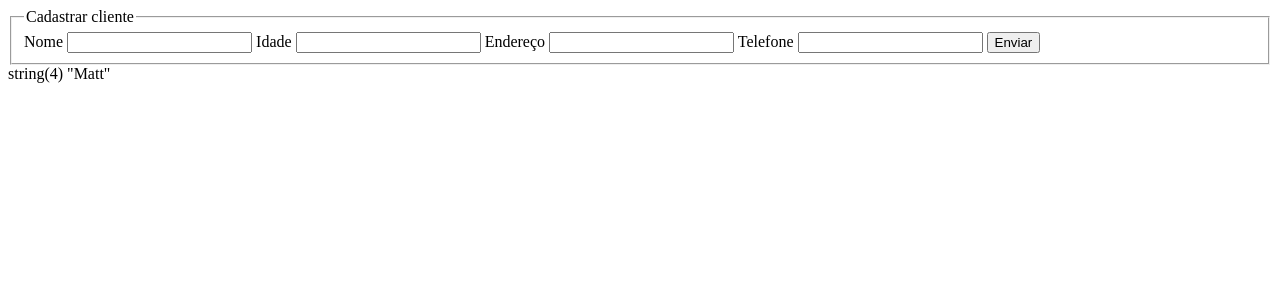
After one commit to Lmarcello7/PHP---OOP-PT.1, a PHP site: page /this.php in a window 1280 px wide. The commit adds this page. Shown: the top 300 px of the page. Run offline with PHP 8.4, Linux system fonts and the light colour scheme.

Commit message:
Adcionando novas coisas

```diff
--- a/classes/cliente.php
+++ b/classes/cliente.php
@@ -17,6 +17,61 @@ class Cliente
     public $telefone;
     public function comprar()
     {
-        echo "O cliente realizou uma compra";
+        echo "O cliente ($this->nome) realizou uma compra";
+    }
+
+    public function cadastraCliente($nome)
+    {
+        $this->nome = $nome;
     }
 }
+
+
+// if(isset($_REQUEST['nome'])){
+//     $nome = $_REQUEST['nome'];
+//     echo $nome;
+// }
+
+// if(isset($_REQUEST['idade'])){
+//     $idade = $_REQUEST['idade'];
+//     echo $nome;
+// }
+
+// if(isset($_REQUEST['endereco'])){
+//     $end = $_REQUEST['endereco'];
+//     echo $nome;
+// }
+
+// if(isset($_REQUEST['tel'])){
+//     $tel = $_REQUEST['tel'];
+//     echo $nome;
+// }
+
+
+?>
+
+<!DOCTYPE html>
+<html lang="en">
+<head>
+    <meta charset="UTF-8">
+    <meta http-equiv="X-UA-Compatible" content="IE=edge">
+    <meta name="viewport" content="width=device-width, initial-scale=1.0">
+    <title>Cadastrar cliente</title>
+</head>
+<body>
+    <form>
+        <fieldset>
+            <legend>Cadastrar cliente</legend>
+            <label for="nome">Nome</label>
+            <input type="text" name="nome" id="nome">
+            <label for="nome">Idade</label>
+            <input type="text" name="idade" id="idade">
+            <label for="nome">Endereço</label>
+            <input type="text" name="endereco" id="endereco">
+            <label for="nome">Telefone</label>
+            <input type="text" name="tel" id="tel">
+            <button type="submit">Enviar</button>
+        </fieldset>
+    </form>
+</body>
+</html>
--- a/index.php
+++ b/index.php
@@ -25,7 +25,7 @@ echo "<br>";
 
 $cli = new Cliente;
 
-$cli->nome = "Matt";
+$cli->cadastraCliente("Matt");
 $cli->idade = 25;
 $cli->endereco = "São Paulo";
 $cli->telefone = '4002-8922';
@@ -36,4 +36,6 @@ $newCli = get_class($cli);
 $Cli2 = new $newCli;
 $cli2->nome = "Maria";
 
-var_dump($cli2);
+echo("<pre>");
+print_r($cli);
+echo("</pre>");
--- /dev/null
+++ b/this.php
@@ -0,0 +1,10 @@
+<?php
+require_once "classes/cliente.php";
+
+$cliente = new Cliente;
+$cliente->nome = "Matt";
+$cliente->idade = 47;
+$cliente->endereco = "Rua Alguma";
+$cliente->telefone = "4002-8922";
+
+var_dump($cliente->nome);
```
Also changed, not shown: clone.php (added, +35 -0 lines), comparacao.php (added, +27 -0 lines), iterando.php (added, +28 -0 lines).
